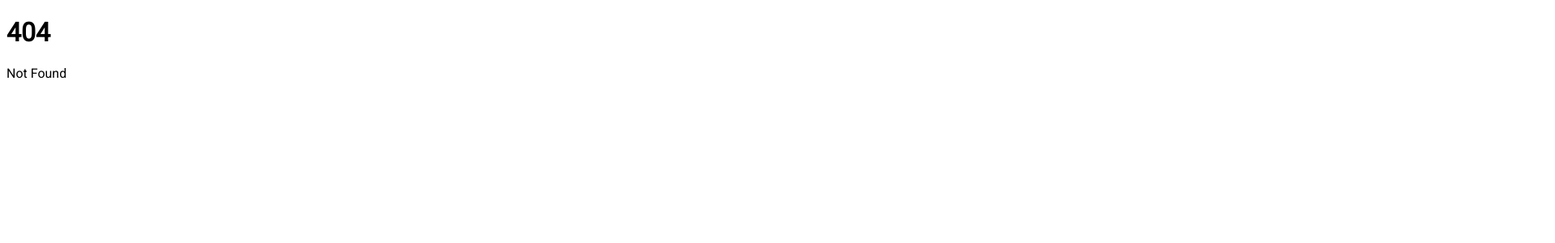
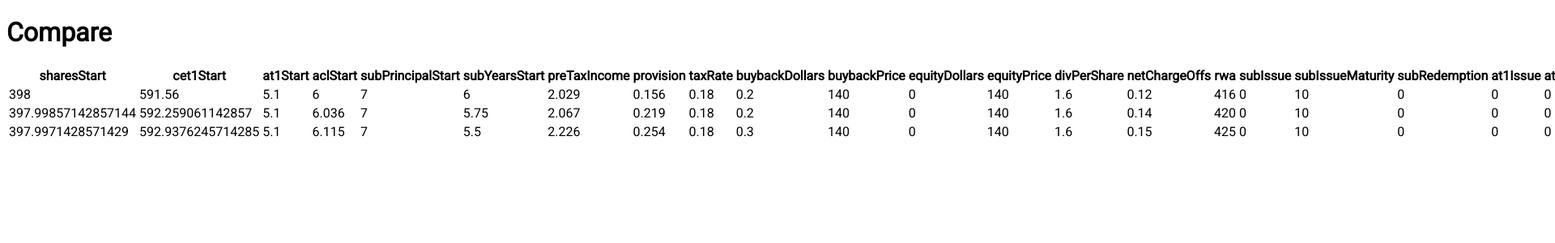
Before and after one commit to jrohan-16/jrohan-16.github.io, a SvelteKit app: page /compare in a window 1280 px wide. Before the commit this address had no page. Shown: the top 300 px of the page at 81% size, 1920 px wide, since content can reach past the window. Built offline with nearby package versions, Linux system fonts and the light colour scheme.

Commit message:
Add compare page

```diff
--- /dev/null
+++ b/src/routes/compare/+page.svelte
@@ -0,0 +1,27 @@
+<script lang="ts">
+import { onMount } from 'svelte';
+import { runModel } from '$lib/api';
+
+let data: any[] = [];
+let columns: { accessorKey: string }[] = [];
+
+onMount(async () => {
+  const result = await runModel();
+  data = result.data;
+  columns = result.schema.fields.map((f) => ({ accessorKey: f.name }));
+});
+</script>
+
+<div class="p-6 bg-gray-bg">
+  <h1 class="text-xl font-semibold mb-4">Compare</h1>
+  <table class="min-w-full text-sm">
+    <thead>
+      <tr>{#each columns as col}<th>{col.accessorKey}</th>{/each}</tr>
+    </thead>
+    <tbody>
+      {#each data as row}
+        <tr>{#each columns as col}<td>{row[col.accessorKey]}</td>{/each}</tr>
+      {/each}
+    </tbody>
+  </table>
+</div>
```
